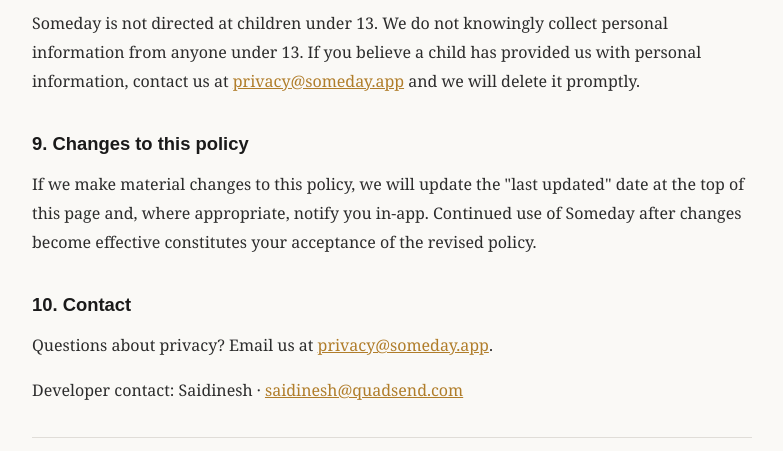
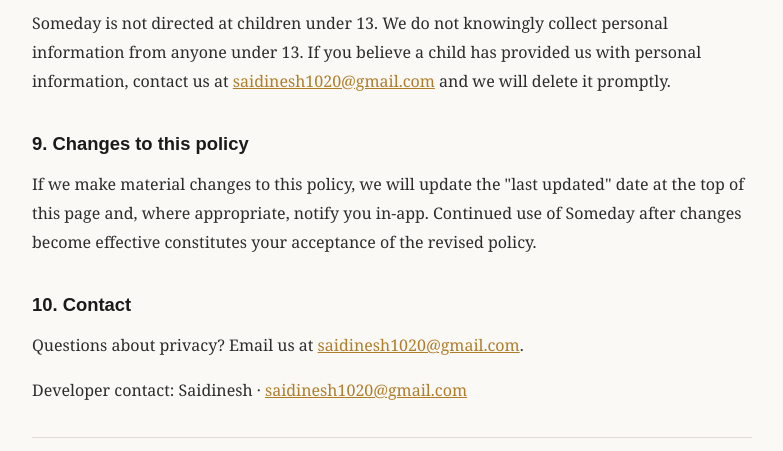
Before and after one commit to saidinesh1020/someday-privacy, a plain HTML site: page index.html in a window 1280 px wide. Shown: the part 2589-3040 px from the top of the page, without its empty margins (248-1031 px from the left). Drawn offline with Linux system fonts and the light colour scheme.

Commit message:
Update contact email to saidinesh1020@gmail.com

```diff
--- a/index.html
+++ b/index.html
@@ -129,7 +129,7 @@
       Someday is not directed at children under 13. We do not knowingly collect
       personal information from anyone under 13. If you believe a child has
       provided us with personal information, contact us at
-      <a href="mailto:privacy@someday.app">privacy@someday.app</a> and we will
+      <a href="mailto:saidinesh1020@gmail.com">saidinesh1020@gmail.com</a> and we will
       delete it promptly.
     </p>
 
@@ -144,10 +144,10 @@
     <h2>10. Contact</h2>
     <p>
       Questions about privacy? Email us at
-      <a href="mailto:privacy@someday.app">privacy@someday.app</a>.
+      <a href="mailto:saidinesh1020@gmail.com">saidinesh1020@gmail.com</a>.
     </p>
     <p>
-      Developer contact: Saidinesh · <a href="mailto:saidinesh@quadsend.com">saidinesh@quadsend.com</a>
+      Developer contact: Saidinesh · <a href="mailto:saidinesh1020@gmail.com">saidinesh1020@gmail.com</a>
     </p>
 
     <hr class="divider" />
```
